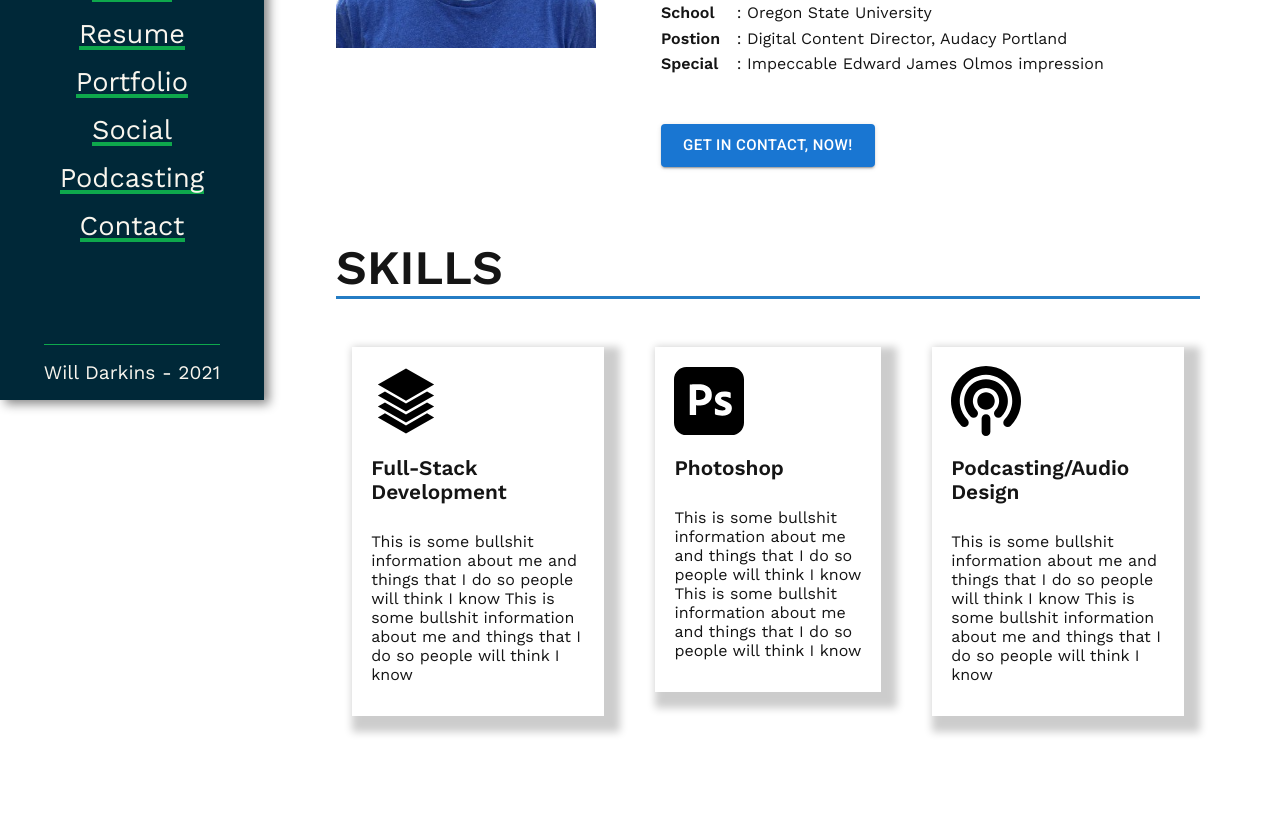
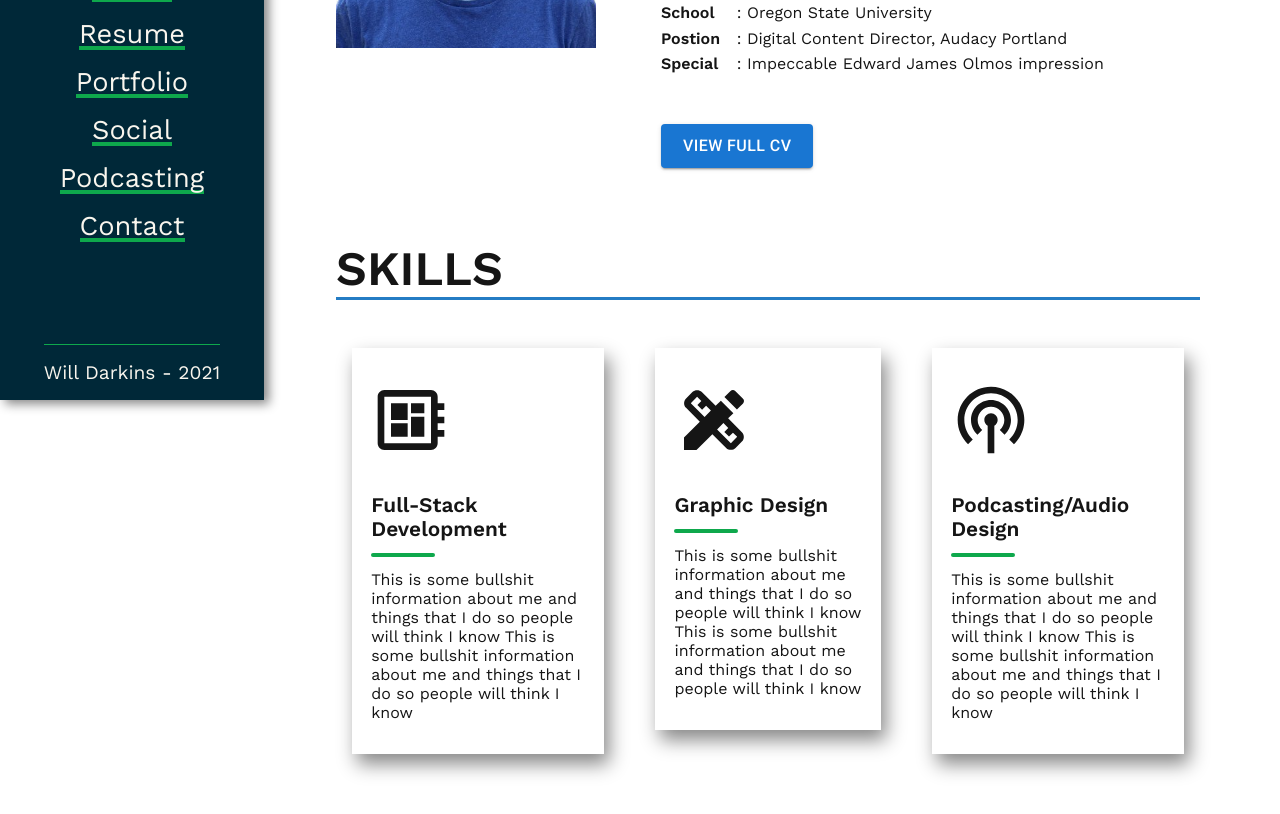
Before and after one commit to willdarkins/portfolio_darkins, a React (Create React App) app: page /about in a window 1280 px wide. Shown: the part 400-1214 px from the top of the page. Built offline with nearby package versions, Linux system fonts and the light colour scheme; a web font is replaced by a local one.

Commit message:
created a better look for some of the icons and components that were not showing up in darkmode

```diff
--- a/src/Components/BasicInfo.js
+++ b/src/Components/BasicInfo.js
@@ -41,6 +41,9 @@ const InfoStyles = styled.div`
     }
         .Button{
             padding-top: 3rem;
+            a{
+                font-size: 1rem;
+            }
         }
 
 `
@@ -76,7 +79,8 @@ function BasicInfo() {
                 </div>
                 <div className='Button'>
                     <Button variant="contained" size="large">
-                        Get in Contact, Now!
+                       <a href='https://docs.google.com/document/d/1uLVe2rlOxss92WbZRckPIwKWaXXrb6mQRbAsTXHgVSE/edit' target='_blank' rel='noopener noreferrer'>
+                           View Full CV </a>
                     </Button>
                 </div>
             </div>
--- a/src/Components/ContactForm.js
+++ b/src/Components/ContactForm.js
@@ -2,7 +2,7 @@ import React from 'react'
 import { Card, CardContent, Grid, TextField, Typography } from '@mui/material';
 import Button from '@mui/material/Button';
 import styled from 'styled-components';
-import { margin } from '@mui/system';
+
 
 const ContactCardStyles = styled.div`
     .card{
@@ -18,6 +18,7 @@ const ContactCardStyles = styled.div`
    p{
        margin-bottom: 1rem;
    }
+
 `
 
 function ContactForm() {
@@ -30,19 +31,19 @@ function ContactForm() {
                     <form>
                         <Grid container spacing={1}>
                             <Grid xs={12} sm={6} item>
-                                <TextField className={'text-field'} type='text' label='First Name' placeholder='First Name' variant='outlined' fullWidth required/>
+                                <TextField InputLabelProps={{style: { color: 'var(--font-dark)' },}} type='text' label='First Name' placeholder='First Name' variant='outlined' fullWidth required/>
                             </Grid>
                             <Grid xs={12} sm={6} item>
-                                <TextField type='text' label='Last Name' placeholder='Last Name' variant='outlined' fullWidth required />
+                                <TextField InputLabelProps={{style: { color: 'var(--font-dark)' },}} type='text' label='Last Name' placeholder='Last Name' variant='outlined' fullWidth required />
                             </Grid>
                             <Grid xs={12} item>
-                                <TextField type='email' label='Email' placeholder='Enter Email' variant='outlined' fullWidth required />
+                                <TextField InputLabelProps={{style: { color: 'var(--font-dark)' },}} type='email' label='Email' placeholder='Enter Email' variant='outlined' fullWidth required />
                             </Grid>
                             <Grid xs={12} item>
-                                <TextField type='number' label='Phone #' placeholder='Enter Your Phone #' variant='outlined' fullWidth required />
+                                <TextField InputLabelProps={{style: { color: 'var(--font-dark)' },}} type='number' label='Phone #' placeholder='Enter Your Phone #' variant='outlined' fullWidth required />
                             </Grid>
                             <Grid xs={12} item>
-                                <TextField type='text' label='Message' multiline rows={4} placeholder='Type Message Here' variant='outlined' fullWidth required />
+                                <TextField InputLabelProps={{style: { color: 'var(--font-dark)' },}} type='text' label='Message' multiline rows={4} placeholder='Type Message Here' variant='outlined' fullWidth required />
                             </Grid>
                             <Grid xs={12} item>
                                 <Button type='submit' color='primary' variant='contained' fullWidth>Submit</Button>
--- a/src/Components/ServiceCard.js
+++ b/src/Components/ServiceCard.js
@@ -1,12 +1,20 @@
 import React from 'react'
 import styled from 'styled-components'
+import DeveloperBoardIcon from '@mui/icons-material/DeveloperBoard';
+import DesignServicesIcon from '@mui/icons-material/DesignServices';
+import PodcastsIcon from '@mui/icons-material/Podcasts';
 
 const CardStyles = styled.div`
     margin: 0 1rem;
+    background-color: var(--dark-card) ;
+    cursor: pointer;
     .container{
-        box-shadow: 8px 8px 8px 8px rgba(0,0,0,0.2);
+        box-shadow: 5px 10px 18px #888888;
         transition: 0.3s;
         padding: 1.2rem;
+        svg{
+            font-size: 5rem;
+        }
     }
     .container:hover{
         box-shadow: 0 8px 16px 0 rgba(0,0,0,0.2);
@@ -18,7 +26,7 @@ const CardStyles = styled.div`
         &::after{
             content: '';
             width: 4rem;
-            background-color: var(--background);
+            background-color: var(--border);
             height: 4px;
             position: absolute;
             left: 0;
@@ -31,14 +39,17 @@ const CardStyles = styled.div`
 
     }
 `
+const develop = <DeveloperBoardIcon />
+const design = <DesignServicesIcon />
+const podcast = <PodcastsIcon />
 
 
 //passing props for info that will be displayed on each of the core skills listed on the About Page
-function ServiceCard({ image, title, paragraph }) {
+function ServiceCard({ icon, title, paragraph }) {
     return (
         <CardStyles>
             <div className='container'>
-                <img src={image} alt='' />
+                <p>{icon}</p>
                 <h4>{title}</h4>
                 <p>{paragraph}</p>
             </div>
--- a/src/Components/Skills.js
+++ b/src/Components/Skills.js
@@ -3,9 +3,9 @@ import styled from 'styled-components'
 import { InnerLayout } from '../Styles/Layout'
 import Title from './Title'
 import ServiceCard from '../Components/ServiceCard'
-import fullstack from '../Images/fullstack.svg'
-import photoshop from '../Images/photoshop.svg'
-import microphone from '../Images/podcasting.svg'
+import DeveloperBoardIcon from '@mui/icons-material/DeveloperBoard';
+import DesignServicesIcon from '@mui/icons-material/DesignServices';
+import PodcastsIcon from '@mui/icons-material/Podcasts';
 
 const SkillStyles = styled.section`
     .services{
@@ -21,7 +21,9 @@ const SkillStyles = styled.section`
         }
     }
 `
-
+const develop = <DeveloperBoardIcon />
+const design = <DesignServicesIcon />
+const podcast = <PodcastsIcon />
 
 function Skills() {
     return (
@@ -30,19 +32,19 @@ function Skills() {
                 <Title title={'Skills'} />
                 <div className='services'>
                     <ServiceCard
-                        image={fullstack}
+                        icon={develop}
                         title={'Full-Stack Development'}
                         paragraph={' This is some bullshit information about me and things that I do so people will think I know This is some bullshit information about me and things that I do so people will think I know'}
                     />
                     <div className='mid-card'>
                         <ServiceCard
-                            image={photoshop}
-                            title={'Photoshop'}
+                            icon={design}
+                            title={'Graphic Design'}
                             paragraph={' This is some bullshit information about me and things that I do so people will think I know This is some bullshit information about me and things that I do so people will think I know'}
                         />
                     </div>
                     <ServiceCard
-                        image={microphone}
+                        icon={podcast}
                         title={'Podcasting/Audio Design'}
                         paragraph={' This is some bullshit information about me and things that I do so people will think I know This is some bullshit information about me and things that I do so people will think I know'}
                     />
--- a/src/Pages/ContactPage.js
+++ b/src/Pages/ContactPage.js
@@ -20,9 +20,6 @@ const ContactStyles = styled.section`
             justify-content: space-between;
             flex-direction: column;
         }
-    }
-    .material-contact-form{
-
     }
 `
 
```
